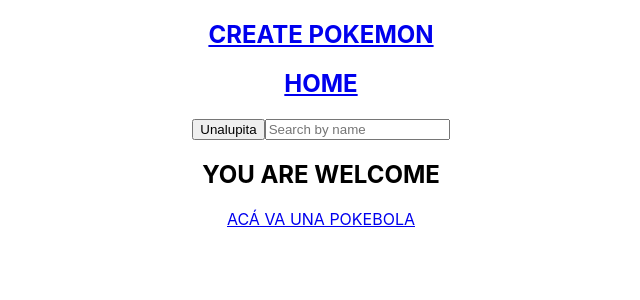
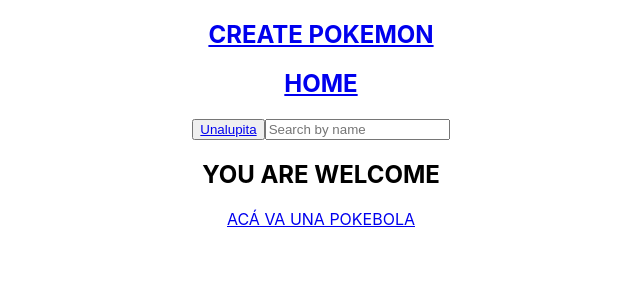
Before and after one commit to Harold930/PI-POKEMON, a React (Create React App) app in the folder client/: page / in a window 1280 px wide. Shown: the top 300 px of the page, without its empty margins (319-959 px from the left). Built offline with nearby package versions, Linux system fonts and the light colour scheme.

Commit message:
1008_2241_ByName

```diff
--- a/client/src/App.js
+++ b/client/src/App.js
@@ -13,7 +13,7 @@
    <header>
       <Route  path = '/' component = {Nav}/>
    </header>
-      <Route path='/pokemons/search' component = {Detail}/>
+      <Route path='/pokemons/search?name' component = {Detail}/>
       <Route exact path = '/' component = {LandingPage}/>
       <Route  path = '/home' component = {Home}/>
       <Route path = '/pokemons/:id' component={Detail}/>
--- a/client/src/Components/Nav/Nav.jsx
+++ b/client/src/Components/Nav/Nav.jsx
@@ -3,7 +3,8 @@
 import { Link } from 'react-router-dom';
 import { getPokemonByName } from '../../Redux/action';
 
-export default function Nav(){
+export default function Nav({match}){
+    // console.log(match.name)
     const [name, setName] = useState('');
     const dispatch = useDispatch();
 
@@ -22,7 +23,7 @@
            <Link to = '/home'>
             <h1>HOME</h1>
            </Link>
-            <button onClick={handleCLick}>Unalupita</button>
+            <button onClick={handleCLick}><Link to={`/pokemons/search?name=${name}`}>Unalupita</Link></button>
             <input type="text" placeholder='Search by name' value={name} onChange={handleChange}/>
         </nav>
     )
--- a/client/src/Redux/action.js
+++ b/client/src/Redux/action.js
@@ -23,7 +23,7 @@
 export function getPokemonByName(name){
     return async function(dispatch){
         let response = await axios.get(`http://localhost:3001/pokemons/search?name=${name}`, {responseType:'json'});
-        // console.log(response.data)
+        console.log(response.data)
         return dispatch({
             type: 'GET_POKEMONS_BY_NAME',
             payload: response.data
```
